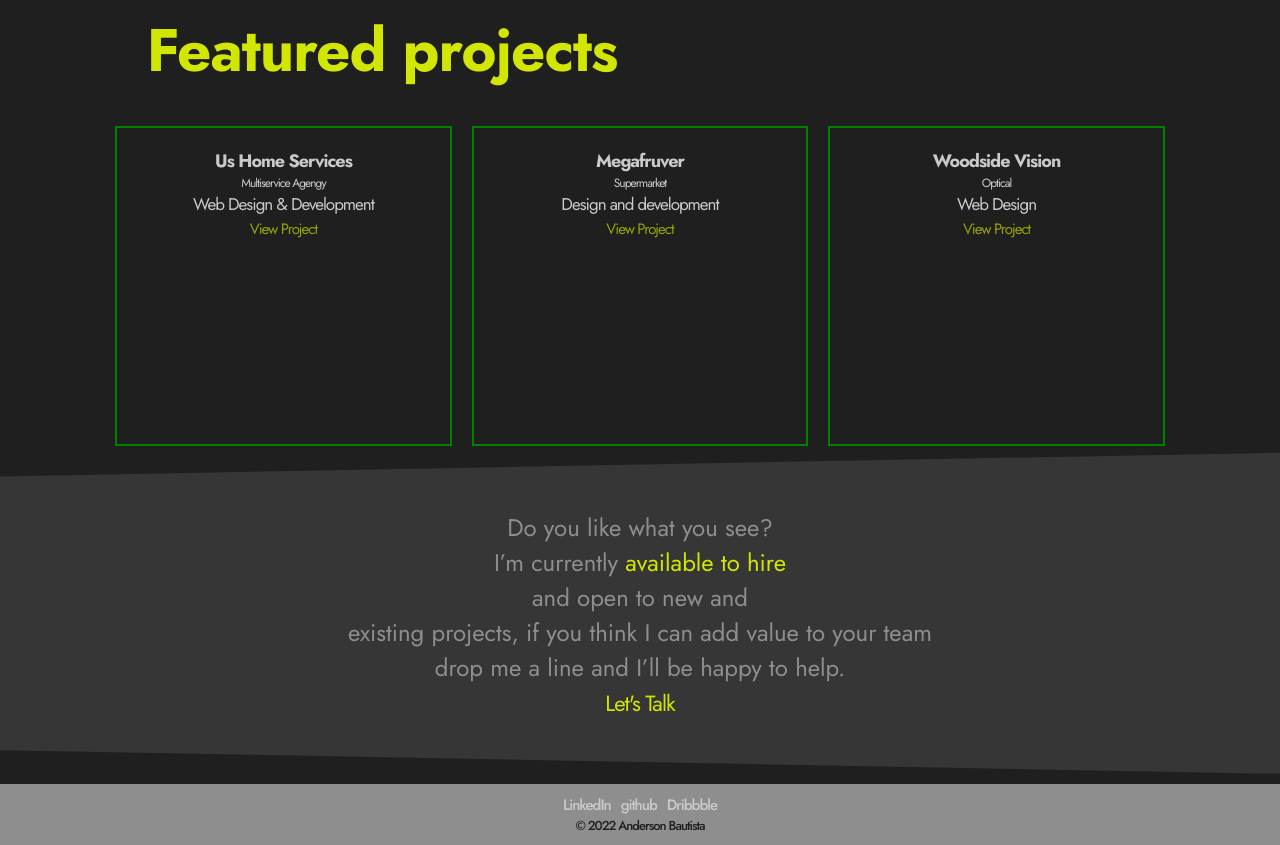
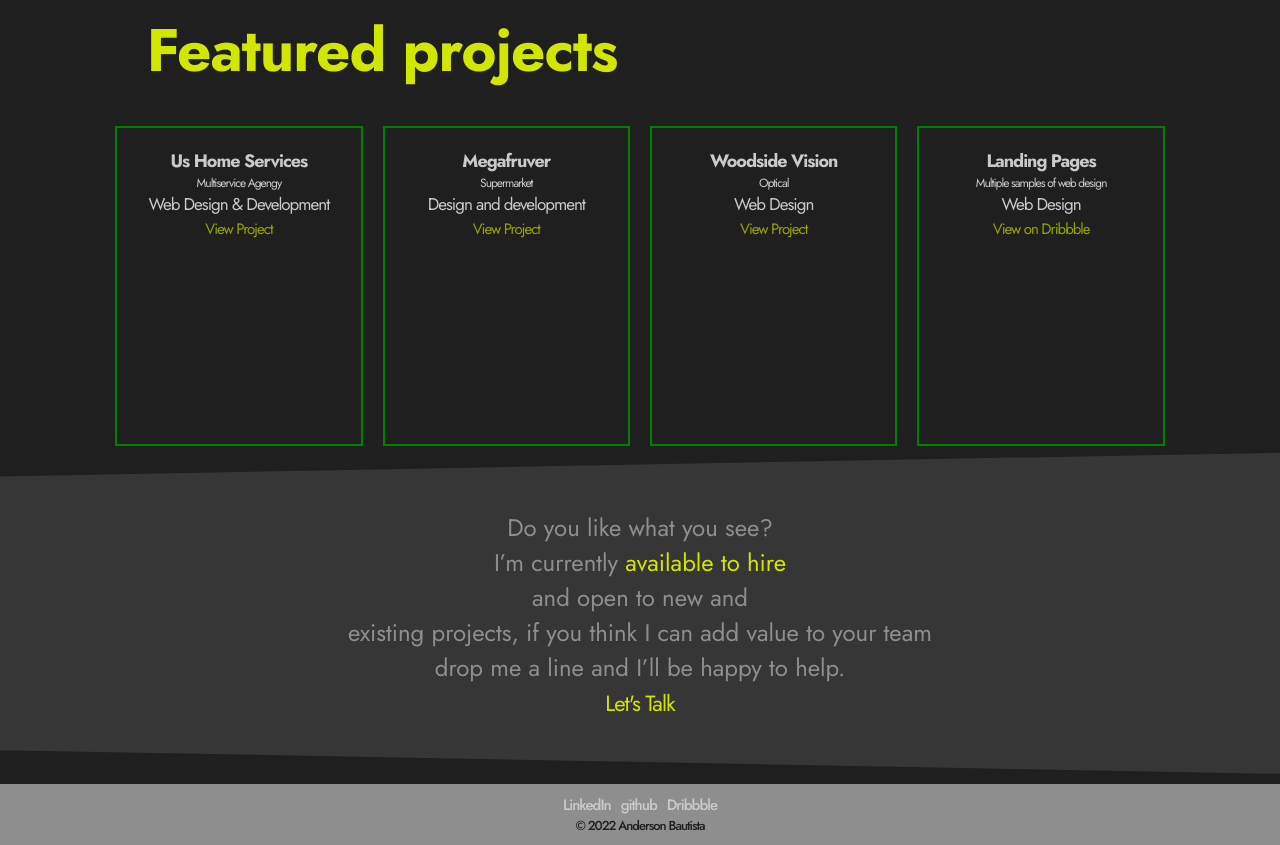
Before and after one commit to AndersBau/portfolio, a React (Create React App) app: page / in a window 1280 px wide. Shown: the part 1160-2005 px from the top of the page. Built offline with nearby package versions, Linux system fonts and the light colour scheme; a web font is replaced by a local one.

Commit message:
home page styles change

```diff
--- a/src/components/WorkListHome.js
+++ b/src/components/WorkListHome.js
@@ -42,7 +42,21 @@ const WorkListHome = () => {
         </div>
       </div>
 
-
+      <div className="item bgjtportfolio">
+        <div className="item-top-text">
+          <h2>Landing Pages</h2>
+          <p>Multiple samples of web design</p>
+        </div>
+        <div className="item-middle-text"></div>
+        <div className="item-bottom-text">
+          <p>Web Design</p>
+          <p>
+            <a href="https://dribbble.com/Andev11" target="_blank">
+              View on Dribbble
+            </a>
+          </p>
+        </div>
+      </div>
     </div>
   );
 };
```
